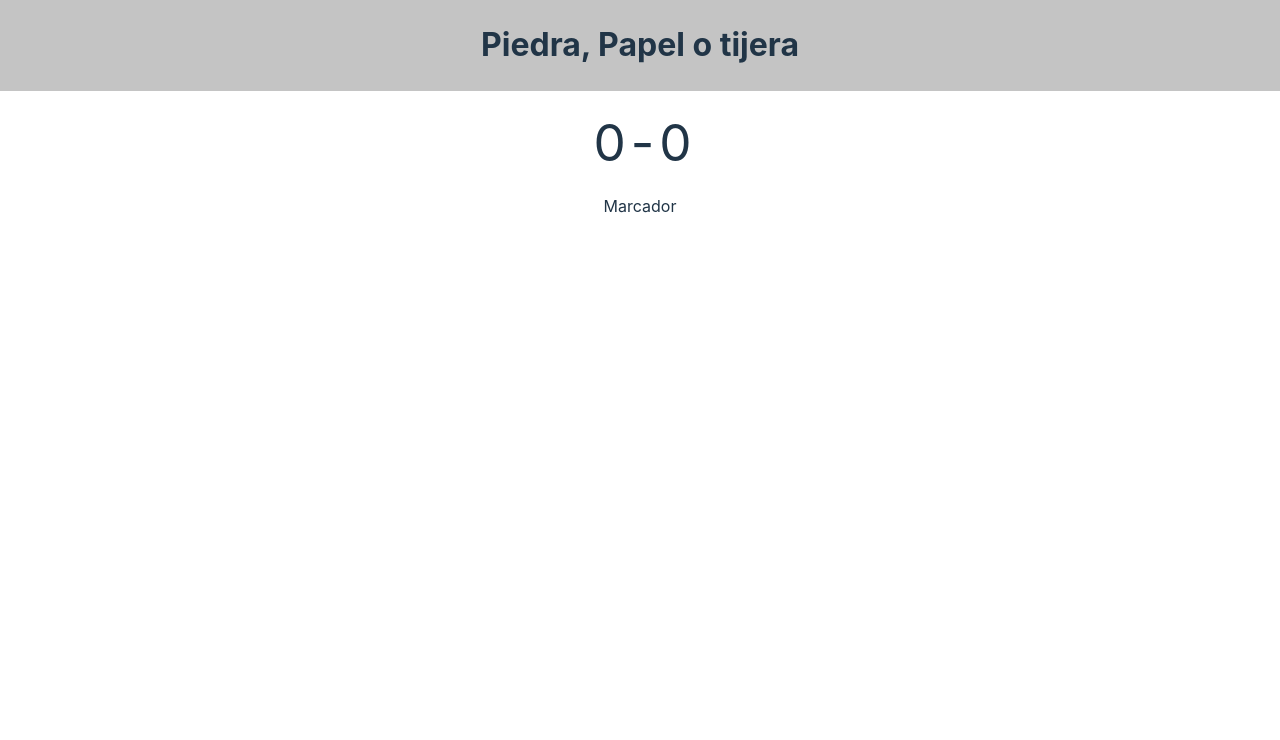
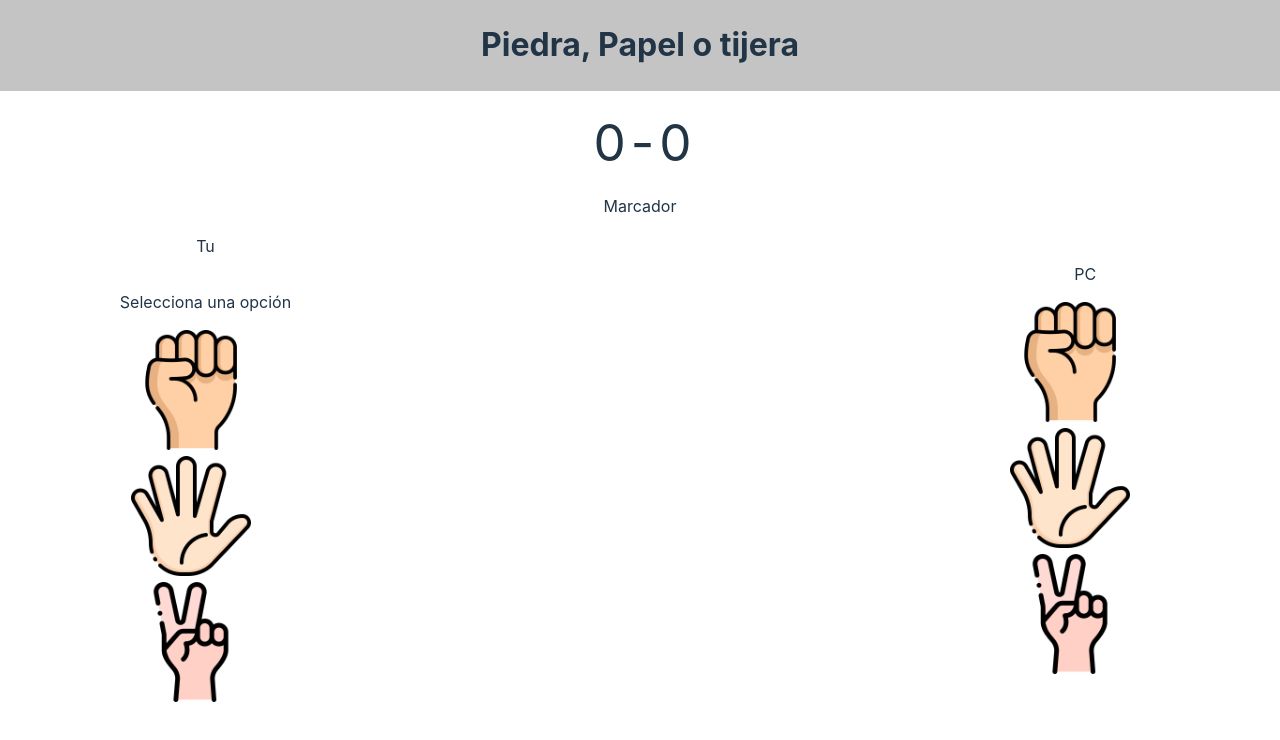
Before and after one commit to Abdiel49/PiedraPapelTijeras, a React (Vite) app: page / in a window 1280 px wide. Shown: the top 740 px of the page. Built offline with nearby package versions, Linux system fonts and the light colour scheme.

Commit message:
feature (Player board component)

```diff
--- a/src/App.tsx
+++ b/src/App.tsx
@@ -2,13 +2,17 @@ import React from "react";
 
 import Header from "@components/Header";
 import ScoreBoard from "@components/ScoreBoard";
+import { PlayerBoard } from "@components/PlayerBoard";
 
 const App: React.FC = () => {
   return (
     <div className="App">
       <Header />
       <ScoreBoard score1={0} score2={0} />
-
+      <div className="main-board-game">
+        <PlayerBoard player="self"/>
+        <PlayerBoard player="pc"/>
+      </div>
     </div>
   );
 };
--- a/src/components/PlayerBoard.tsx
+++ b/src/components/PlayerBoard.tsx
@@ -1,11 +1,69 @@
-import React from 'react';
+import { useMemo, useState } from 'react';
+
+import FistImg from '@assets/fist.png';
+import PaperImg from '@assets/hello.png';
+import ShearsImg from '@assets/peace.png';
+import '@styles/playerBoard.style.css';
+
+import { Option } from '@types';
 
 interface PlayerBoardProps {
   onSelectOption?: () => void;
+  display?: 'left' | 'right' ;
+  player?: 'self' | 'pc';
 }
 
+const options: Option[] = ['piedra', 'papel', 'tijeras']
+
 export const PlayerBoard = (props: PlayerBoardProps) => {
-  return <section>
+  const [selectedOption, setSelectedOption] = useState<Option>();
 
-  </section>
+  const player = useMemo(() => (
+    props.player === 'self' ? 'Tu' : 'PC'
+  ), [props.player])
+
+  const onSelecOption = (option: Option) => {
+    setSelectedOption(option)
+  }
+
+  return (
+    <section className={`${player === 'PC' ? 'player-board_reverse' : 'player-board'}`}>
+      <section>
+        <div className='player-board_options'>
+          <p>{player}</p>
+          {props.player === 'self' && <p>Selecciona una opción</p>}
+          {options.map((option, index) => (
+            <div
+              key={index}
+              className='player-board_option-card'
+              onClick={() => onSelecOption(option)}>
+              <img
+                className='player-board_option-img'
+                src={
+                  option === 'piedra' ?
+                    FistImg
+                  : option === 'papel' ? PaperImg : ShearsImg}
+                alt={option}
+              />
+            </div>
+          ))}
+        </div>
+      </section>
+      <section>
+        {selectedOption && (
+          <div className='player-board_option-card'>
+            <img
+                className='player-board_option-img'
+                src={
+                  selectedOption === 'piedra' ?
+                    FistImg
+                  : selectedOption === 'papel' ? PaperImg : ShearsImg}
+                alt={selectedOption}
+              />
+            <p>{selectedOption}</p>
+          </div>
+        )}
+      </section>
+    </section>
+  )
 }
--- a/src/index.css
+++ b/src/index.css
@@ -19,6 +19,13 @@ body {
   margin: 0;
   min-width: 320px;
   min-height: 100vh;
+}
+
+.main-board-game {
+  display: flex;
+  flex-direction: row;
+  align-items: center;
+  justify-content: space-between;
 }
 
 /*
--- /dev/null
+++ b/src/styles/playerBoard.style.css
@@ -0,0 +1,39 @@
+.player-board {
+  display: flex;
+  flex-direction: row;
+  justify-content: space-around;
+  align-items: center;
+  flex-grow: 1;
+}
+
+.player-board_reverse {
+  display: flex;
+  flex-direction: row-reverse;
+  justify-content: space-around;
+  align-items: center;
+  flex-grow: 1;
+}
+
+.player-board_options {
+  display: flex;
+  flex-wrap: wrap;
+  flex-direction: column;
+  align-items: center;
+  justify-content: center;
+}
+
+.player-board_option-card {
+  width: 150px;
+  max-height: 150px;
+  justify-content: center;
+  align-items: center;
+}
+
+.player-board_option-img {
+  width: 120px;
+  height: 120px;
+}
+
+.player-board_selected-option {
+
+}
--- a/src/types/Types.ts
+++ b/src/types/Types.ts
@@ -1 +1,2 @@
 export * from './Component.types';
+export * from './objects.types';
--- /dev/null
+++ b/src/types/objects.types.ts
@@ -0,0 +1 @@
+export type Option = "piedra" | "papel" | "tijeras";
```
Also changed, not shown: src/components/atoms/P.tsx (added, +9 -0 lines).
